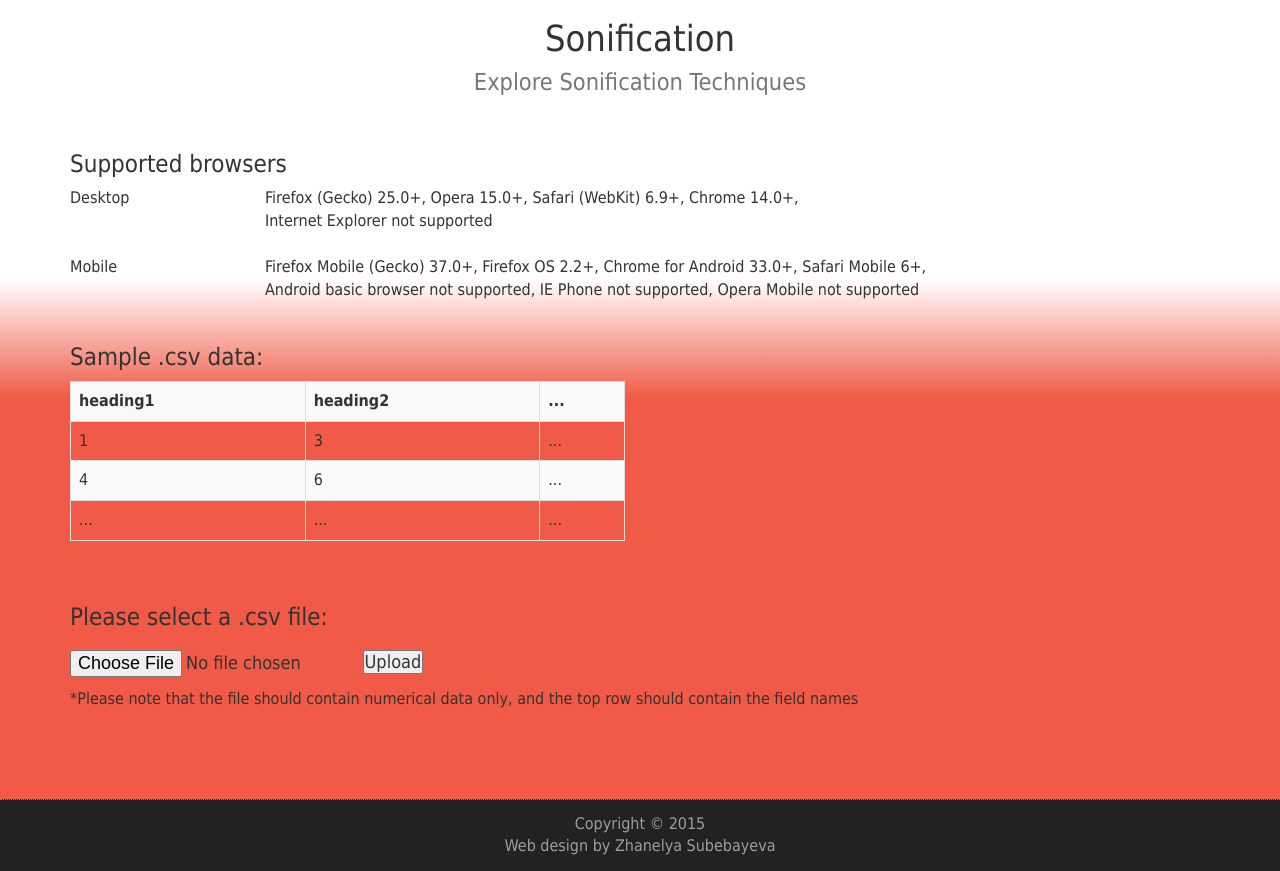
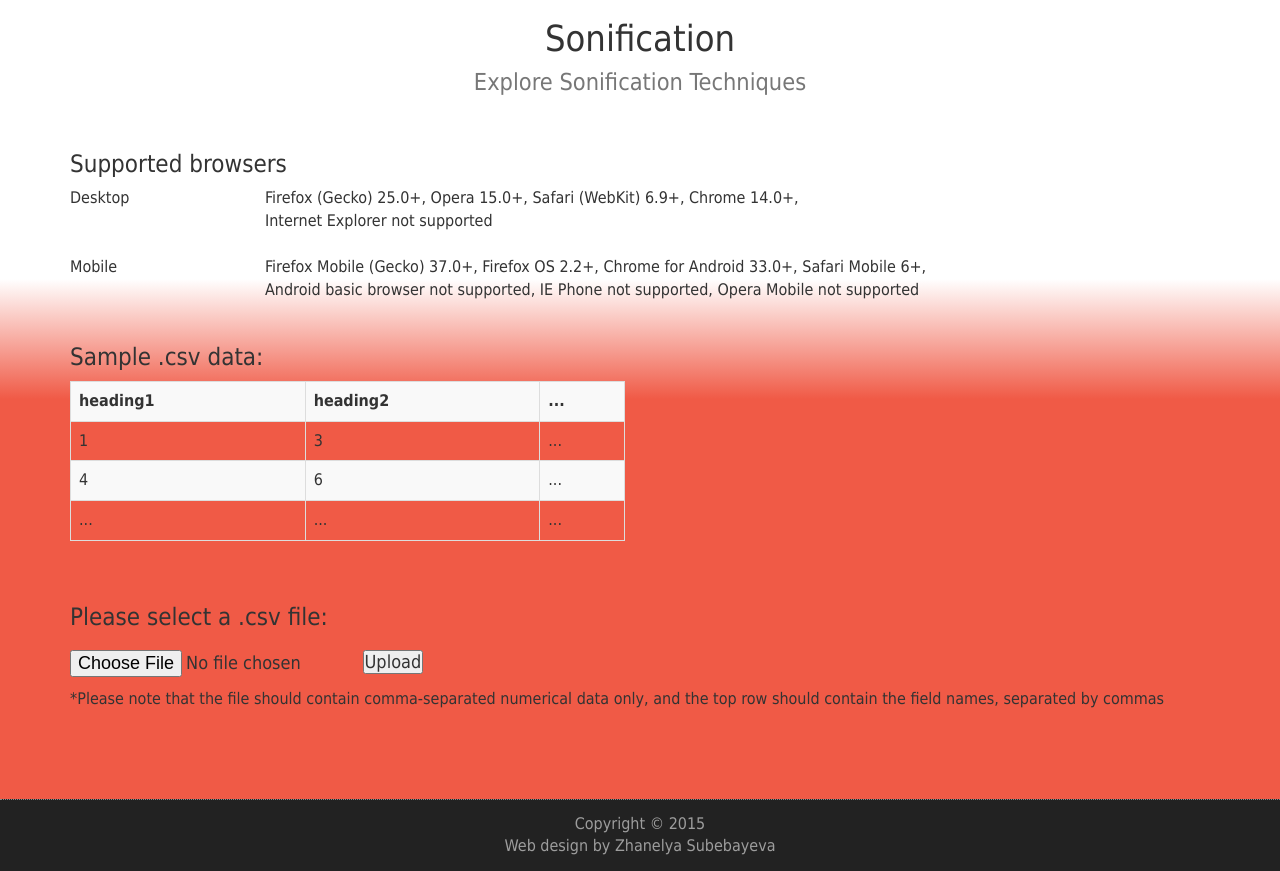
Before and after one commit to Zhanelya/OnlineSonificationTool, a PHP site: page /sonification.php in a window 1280 px wide. Shown: the part 93-964 px from the top of the page. Run offline with PHP 8.4, Linux system fonts and the light colour scheme; some libraries are stand-ins or nearby versions.

Commit message:
updated file guidance

```diff
--- a/source/index.php
+++ b/source/index.php
@@ -15,7 +15,7 @@
             <div class="container fluid">
                 <h1 class="text-center">DatSon<br/>
                     <small>
-                        - Online Tool for data sonification -<br/>
+                        - Online Tool for Data Sonification -<br/>
                         Turn your data into sound
                     </small>
                 </h1>
--- a/source/sonification.php
+++ b/source/sonification.php
@@ -88,7 +88,7 @@
                 </div>
             </div>
             <div class="row">
-                <p class="col-md-12">*Please note that the file should contain numerical data only, and the top row should contain the field names</p>
+                <p class="col-md-12">*Please note that the file should contain comma-separated numerical data only, and the top row should contain the field names, separated by commas</p>
             </div>
             </form>
             </table>
```
